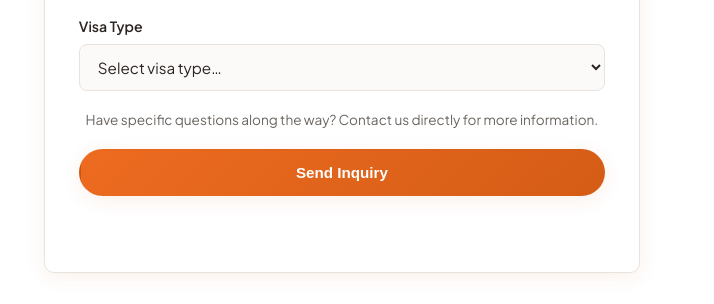
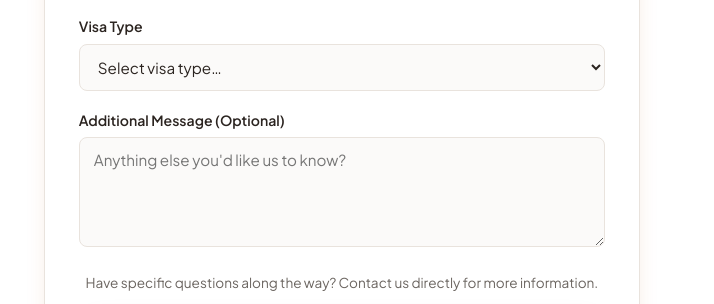
Before and after one commit to Harsh15113/Arata-Immigration, a plain HTML site: page contact.html in a window 1280 px wide. Shown: the part 1112-1416 px from the top of the page, 566-1280 px from the left. Drawn offline with Linux system fonts and the light colour scheme.

Commit message:
Re-add optional message field to inquiry form
Dropped during the branching-form rebuild; restored as a general
textarea that applies regardless of visa type.

Co-Authored-By: Claude Sonnet 5 <noreply@anthropic.com>

```diff
--- a/contact.html
+++ b/contact.html
@@ -416,6 +416,11 @@
             </div>
           </div>
 
+          <div class="field">
+            <label for="message">Additional Message (Optional)</label>
+            <textarea id="message" placeholder="Anything else you'd like us to know?"></textarea>
+          </div>
+
           <p class="form-hint">Have specific questions along the way? Contact us directly for more information.</p>
 
           <button type="submit" class="btn btn-primary btn-block">Send Inquiry</button>
--- a/js/inquiry-form.js
+++ b/js/inquiry-form.js
@@ -204,7 +204,9 @@ document.addEventListener('DOMContentLoaded', () => {
       investmentCountry: val('investmentCountry'),
 
       ociPassportCountry: val('ociPassportCountry'),
-      ociApplicationType: val('ociApplicationType')
+      ociApplicationType: val('ociApplicationType'),
+
+      message: val('message')
     };
 
     fetch(APPS_SCRIPT_URL, {
```
